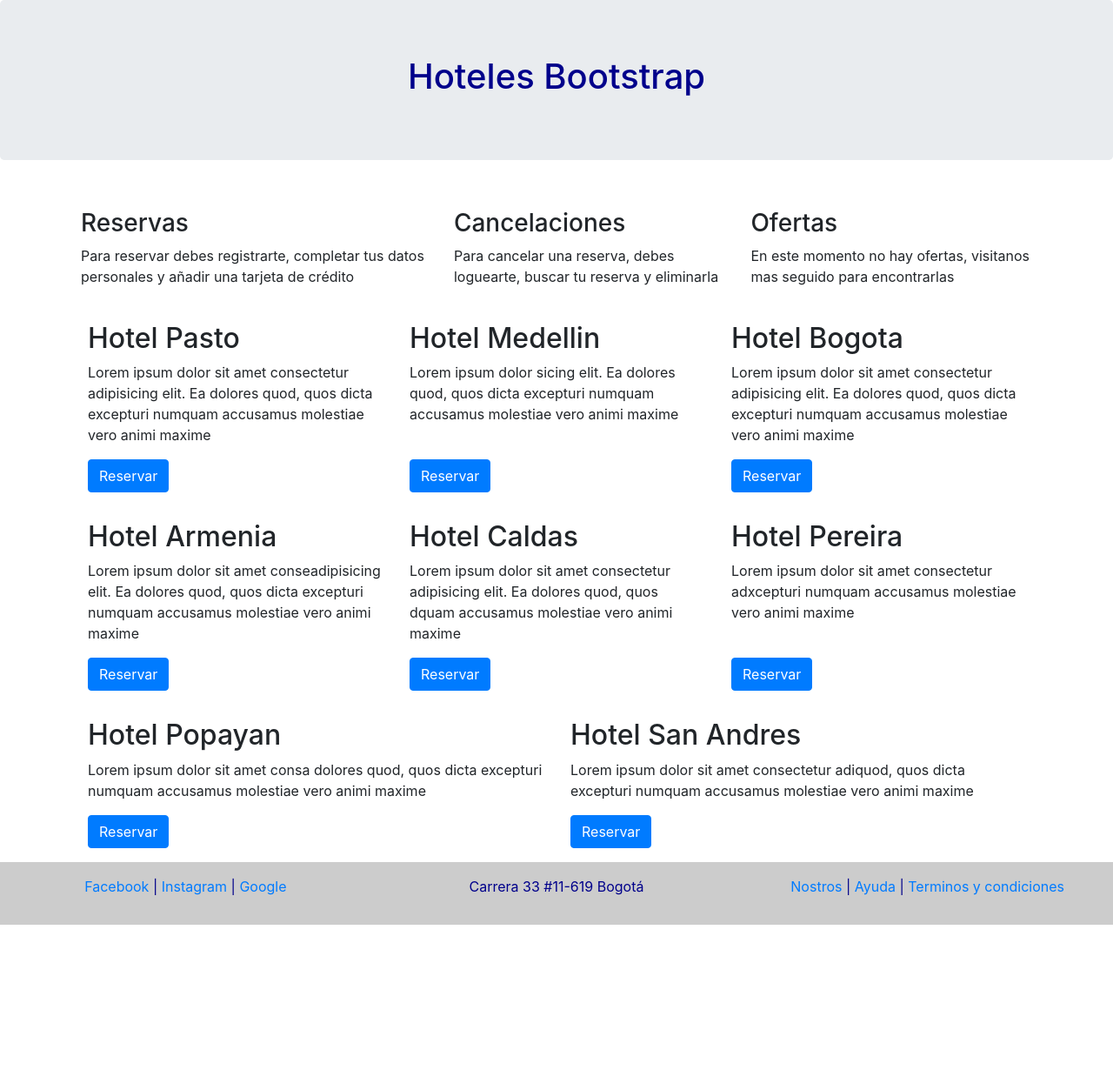
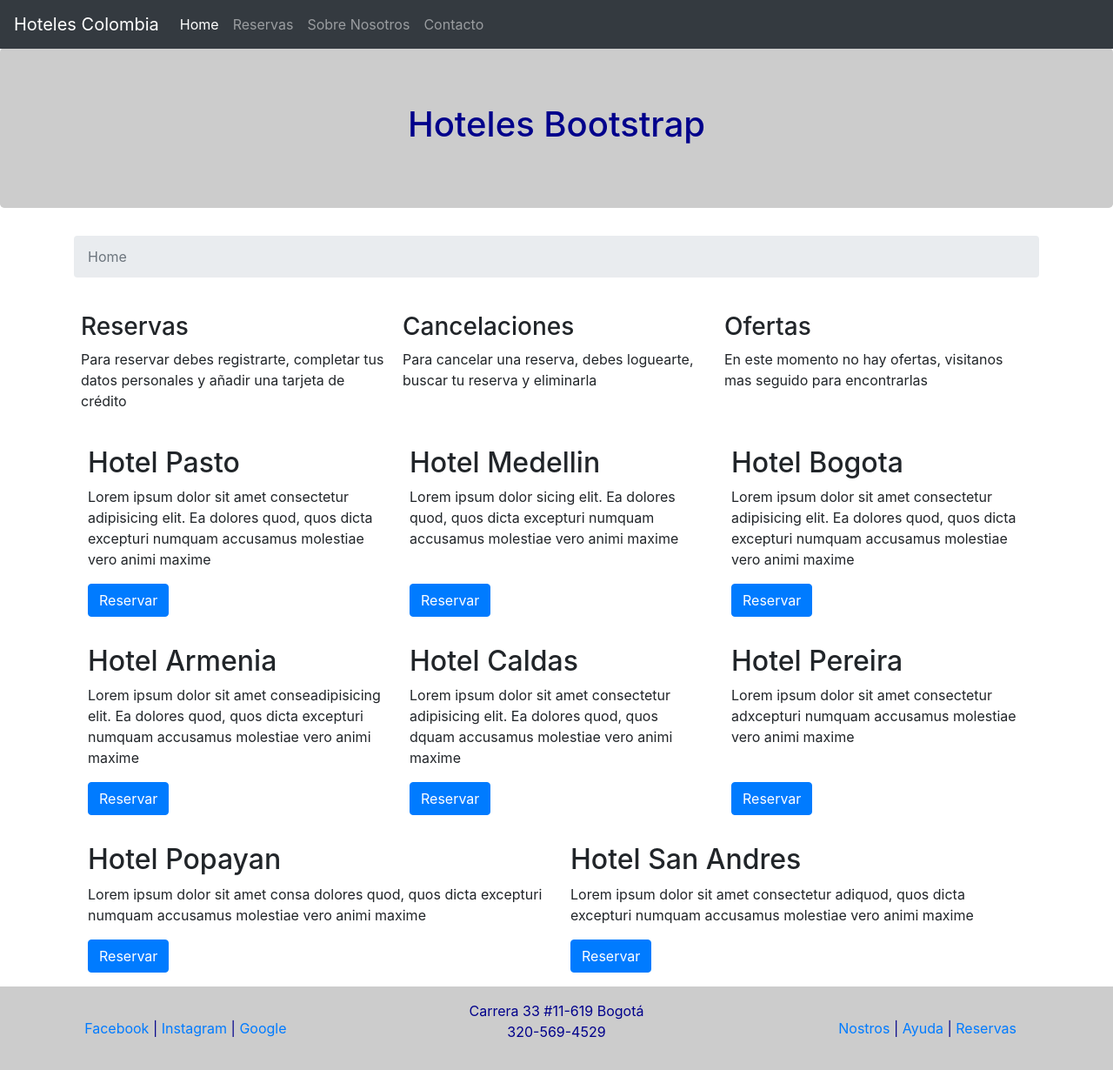
Before and after one commit to SantiSB/Hoteles, a website: page index.html in a window 1280 px wide. Shown: the whole page at 87% size. Before the commit the page ends 1063 px from the top, so only its background shows below. Drawn offline with nearby package versions, Linux system fonts and the light colour scheme; a web font is replaced by a local one.

Commit message:
navegación, about

```diff
--- a/css/main.css
+++ b/css/main.css
@@ -1,11 +1,18 @@
-header{
+
+.jumbotron{
+	grid-area: jumbotron;
 	background: #cccccc;
 	color: darkblue;
-	text-align: center;
+	display: flex;
+	align-items: center;
+	justify-content: center;
+	margin-top: 55px;
+
 }
 
 .info-item{
 	margin: 0.5rem;
+	flex: 1 5rem;
 }
 
 .hotel-card{
@@ -19,7 +26,15 @@ footer{
 }
 
 .footer-item{
-	padding: 1rem;
-	flex: 1;
+	padding: 0rem 1rem;
 	text-align: center;
 }
+
+.main-footer{
+	display: flex;
+	align-items: center;
+	padding: 1rem 0rem;
+}
+
+address{
+}
--- a/index.html
+++ b/index.html
@@ -8,15 +8,38 @@
     <!-- Bootstrap CSS -->
     <link rel="stylesheet" href="/node_modules/bootstrap/dist/css/bootstrap.min.css">
     <link rel="stylesheet" href="/css/main.css">
+    <link rel="stylesheet" href="node_modules/open-iconic/font/css/open-iconic-bootstrap.css">
 
     <title>Hoteles</title>
   </head>
   <body>
-    <header class="jumbotron">
+    <header>
+      <nav class="navbar navbar-expand-md navbar-dark bg-dark fixed-top">
+        <a class="navbar-brand" href="#">Hoteles Colombia</a>
+        <button class="navbar-toggler" type="button" data-toggle="collapse" data-target="#navbarSupportedContent" aria-controls="navbarNavDropdown" aria-expanded="false" aria-label="Toogle navigation">
+          <span class="navbar-toggler-icon"></span>
+        </button>
+        <div class="collapse navbar-collapse" id="navbarSupportedContent">
+          <ul class="navbar-nav mr-auto">
+            <li class="nav-item active"><a class="nav-link" href="">Home</a></li>
+            <li class="nav-item "><a class="nav-link" href="#">Reservas</a></li>
+            <li class="nav-item "><a class="nav-link" href="about.html">Sobre Nosotros</a></li>
+            <li class="nav-item "><a class="nav-link" href="#">Contacto</a></li>
+          </ul>
+        </div>
+      </nav>
+      <div class="jumbotron">
       <h1>Hoteles Bootstrap</h1>
+    </div>
     </header>
+
     <main class="container">
-      <div class="d-flex">
+      <nav aria-label="breadcrumb">
+        <ol class="breadcrumb">
+          <li class="breadcrumb-item active" aria-current="page">Home</li>
+        </ol>
+      </nav>
+      <div class="d-flex flex-wrap">
         <div class="info-item">
           <p>
             <h3>Reservas</h3>
@@ -38,7 +61,6 @@
       </div>
 
       <div class="d-flex flex-wrap" >
-
         <div class="hotel-card d-flex flex-column justify-content-between">
           <div>
             <h2>Hotel Pasto</h2>
@@ -117,22 +139,24 @@
 
       </div>
     </main>
-    <footer>
-      <div class="d-flex flex-wrap">
-        <div class="footer-item">
-          <a href="#">Facebook</a> |
-          <a href="#">Instagram</a> |
-          <a href="#">Google</a>
+    <footer class="container-fluid">
+      <div class="main-footer row">
+        <div class="footer-item col-xs-12 col-sm-4">
+            <a href="#">Facebook</a> |
+            <a href="#">Instagram</a> |
+            <a href="#">Google</a>
+
         </div>
-        <div class="footer-item">
+        <div class="footer-item col-xs-12 col-sm-4">
           <address>
-            Carrera 33 #11-619 Bogotá
+            Carrera 33 #11-619 Bogotá<br>
+            320-569-4529
           </address>
         </div>
-        <div class="footer-item">
+        <div class="footer-item col-xs-12 col-sm-4">
           <a href="#">Nostros</a> |
           <a href="#">Ayuda</a> |
-          <a href="#">Terminos y condiciones</a>
+          <a href="#">Reservas</a>
         </div>
       </div>
     </footer>
--- a/package.json
+++ b/package.json
@@ -23,6 +23,7 @@
   "dependencies": {
     "bootstrap": "^4.5.0",
     "jquery": "^3.5.1",
+    "open-iconic": "^1.1.1",
     "popper.js": "^1.16.1"
   }
 }
```
Also changed, not shown: about.html (added, +74 -0 lines), 1 other file.
